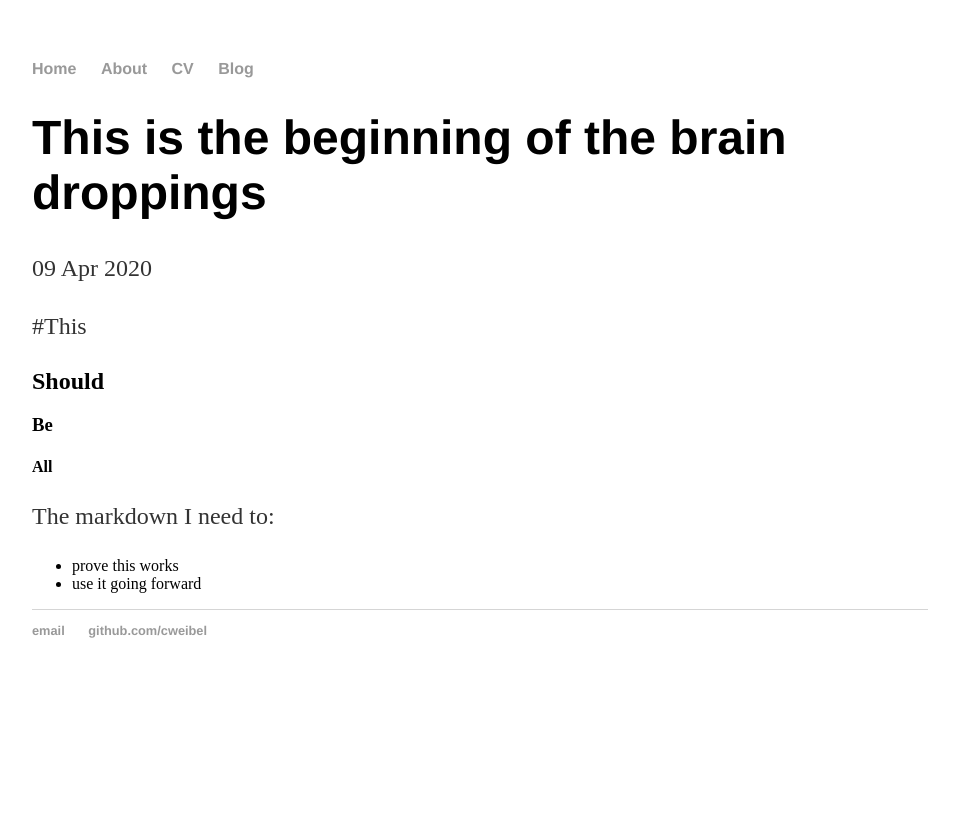
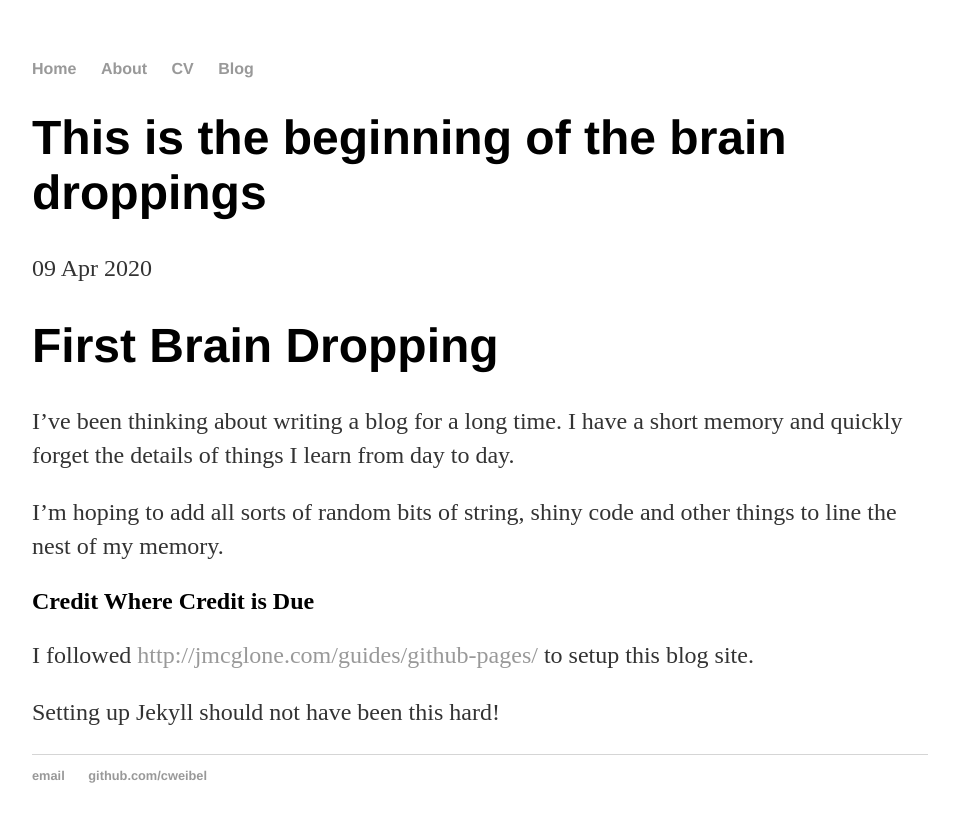
Before and after one commit to cweibel/cweibel.github.io, a Jekyll site: the page built from _posts/2020-04-09-Starting-Here.md, in a window 1280 px wide. Shown: the top 822 px of the page, without its empty margins (160-1119 px from the left). Built offline with Jekyll 4.4.1, drawn with Linux system fonts in a browser that asks for light colours.

Commit message:
Update blog

```diff
--- a/_posts/2020-04-09-Starting-Here.md
+++ b/_posts/2020-04-09-Starting-Here.md
@@ -4,15 +4,14 @@ title: "This is the beginning of the brain droppings"
 date: 2020-04-09
 ---
 
-#This
+# First Brain Dropping
 
-## Should
+I've been thinking about writing a blog for a long time.  I have a short memory and quickly forget the details of things I learn from day to day.
 
-### Be
+I'm hoping to add all sorts of random bits of string, shiny code and other things to line the nest of my memory.
 
-#### All
+## Credit Where Credit is Due
 
-The markdown I need to:
+I followed [http://jmcglone.com/guides/github-pages/](http://jmcglone.com/guides/github-pages/) to setup this blog site.
 
- - prove this works
- - use it going forward
+Setting up Jekyll should not have been this hard!
```
